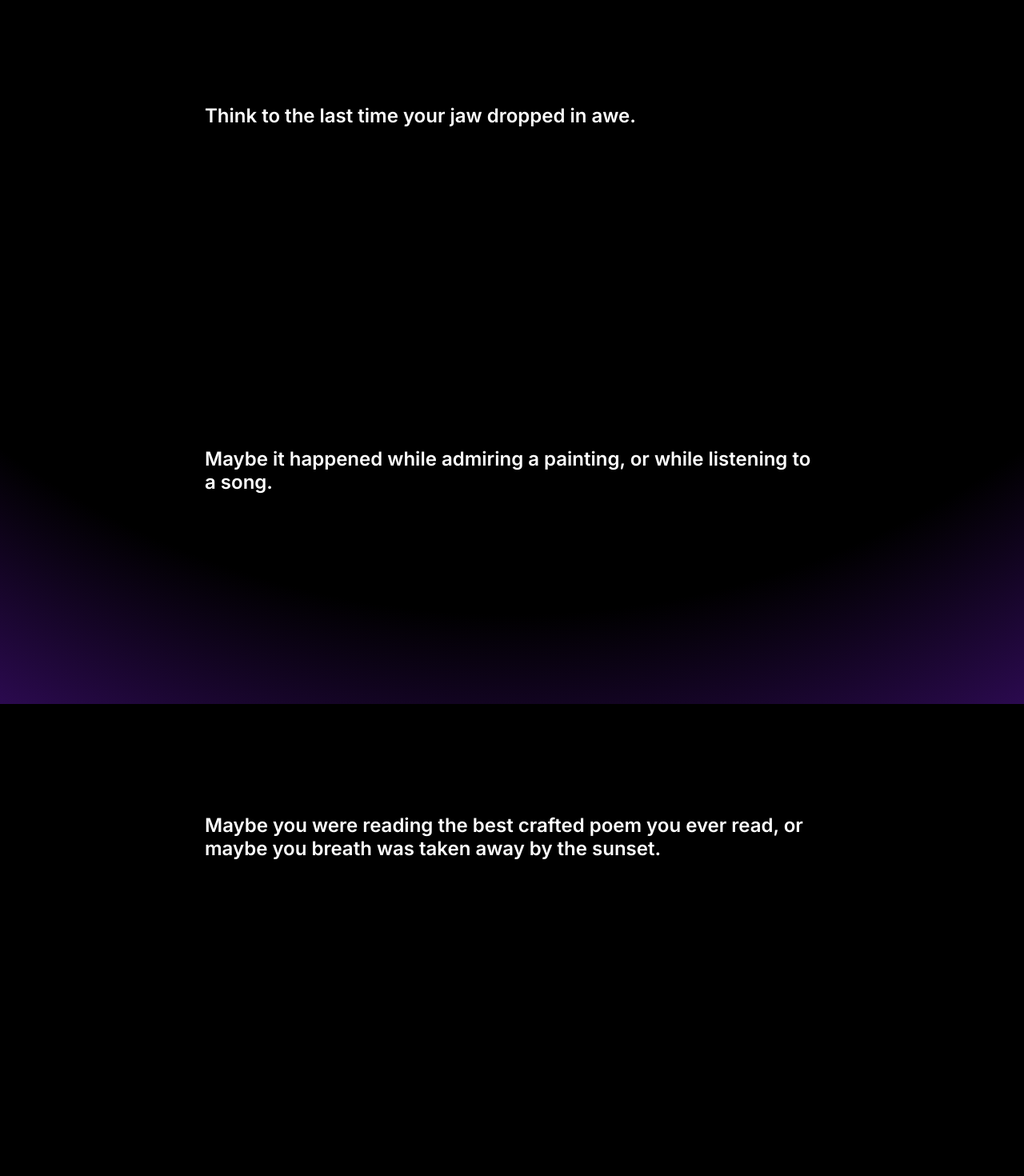
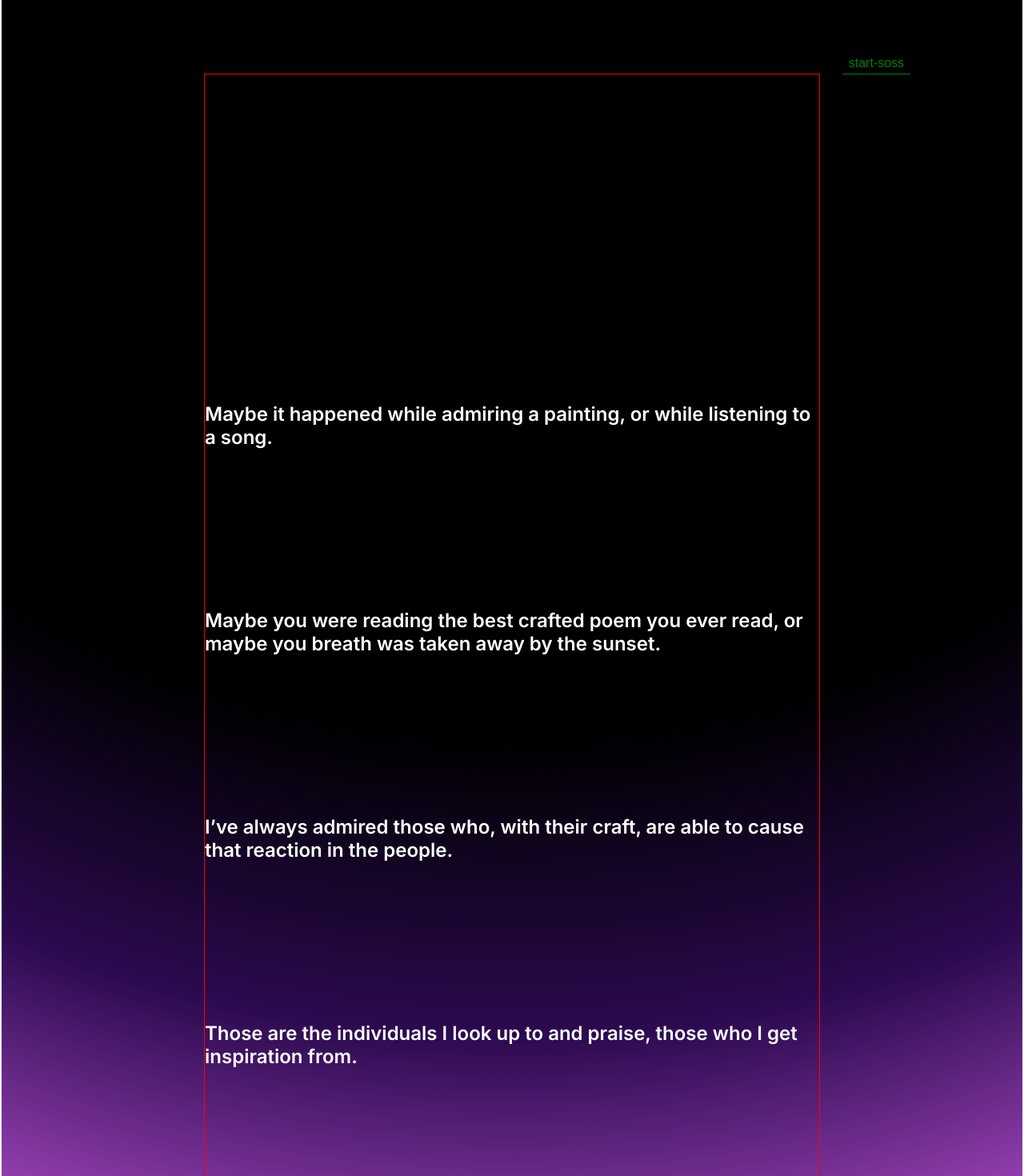
Before and after one commit to EmanueleBB/portfolio, a Next.js app: page / in a window 1280 px wide. Shown: the part 1120-2590 px from the top of the page at 80% size. Built offline with nearby package versions, Linux system fonts and the light colour scheme.

Commit message:
started implementing the scrolltrigger

```diff
--- a/app/components/firstText/FirstText.tsx
+++ b/app/components/firstText/FirstText.tsx
@@ -1,28 +1,71 @@
+'use client'
+
+
 import styles from './firstText.module.css'
+import { ScrollTrigger } from 'gsap/all';
+import gsap from 'gsap'
+import { useLayoutEffect, useRef } from 'react';
 
 
 const FirstText = () => {
+
+   const paragraphRef = useRef<HTMLParagraphElement>(null)
+   const firstSpan = useRef<HTMLSpanElement>(null);
+   const secondSpan = useRef<HTMLSpanElement>(null);
+   const thirdSpan = useRef<HTMLSpanElement>(null);
+   const fourthSpan = useRef<HTMLSpanElement>(null);
+   const fifthSpan = useRef<HTMLSpanElement>(null);
+   const sixthSpan = useRef<HTMLSpanElement>(null);
+
+   useLayoutEffect(()=>{
+
+      const tl = gsap.timeline();
+
+      gsap.registerPlugin(ScrollTrigger);
+      ScrollTrigger.create({
+         trigger:paragraphRef.current,
+         scrub:true,
+         markers:true,
+         start:'top 80%',
+         end:'bottom 50%',
+         toggleActions: "play pause resume reset",
+         animation:tl,
+         id:'soss'
+      })
+
+      tl.fromTo(firstSpan.current,{
+         opacity:0,
+      },{
+         opacity:1,
+      }).to(firstSpan.current,{
+         opacity:0,
+      })
+
+   },[])
+
+
+
    return (
       <div className={styles.blackToPinkDiv}>
-         <p className={styles.wonderText}>
-            <span>
-               Think to the last time your jaw dropped in awe.
+         <p className={styles.wonderText} ref={paragraphRef}>
+            <span ref={firstSpan}>
+               Think to the last time you thought <i>"Wow, that was wonderful"</i>
             </span>
-            <span>
+            <span ref={secondSpan}>
                Maybe it happened while admiring a painting, or while listening to a song.
             </span>
-            <span>
+            <span ref={thirdSpan}>
                Maybe you were reading the best crafted poem you ever read, or maybe you breath was taken away by the sunset.
             </span>
-            <span>
+            <span ref={fourthSpan}>
                I’ve always admired those who, with their craft, are able to cause that reaction in the people.
             </span>
-            <span>
-               I’ve always admired those who, with their craft, are able to cause that reaction in the people. Those are the individuals I look up to and praise, those who I get inspiration from.
+            <span ref={fifthSpan}>
+               Those are the individuals I look up to and praise, those who I get inspiration from.
             </span>
-
-               Whit the hope to be, one day,  one of them.
-
+            <span ref={sixthSpan}>
+               With the hope to be, one day,  one of them.
+            </span>
          </p>
       </div>
    )
--- a/app/components/firstText/firstText.module.css
+++ b/app/components/firstText/firstText.module.css
@@ -1,28 +1,33 @@
 .blackToPinkDiv{
-   background-image: radial-gradient(circle at center top, black 80%, #2B0A4F 100%, #AF4DC9 160%, #F9A2F0 220%);
-   height:150vh;
+   background-image: radial-gradient(circle at center top, black 50%, #2B0A4F 65%, #AF4DC9 80%, #F9A2F0 95%);
+   height:300vh;
    width:100vw;
    position:relative;
    left:0;
    display:flex;
    flex-direction: column;
    align-items: center;
+   border:2px solid white;
+   box-sizing: border-box;
 }
 
 .wonderText{
-   position:sticky;
+
    top:20vh;
+   height:100%;
    font-size:24px;
    font-weight: 600;
    letter-spacing: -4%;
    width:60vw;
-   height:auto;
-   overflow: show;
-   display: flex;
-   flex-direction: column;
+   border:1px solid red;
 }
 
 .wonderText span{
+   display:flex;
+   z-index:100;
+   top:10px;
+   transform:translateY(-50%);
+
    color:white;
    margin:200px 0px;
 }
--- a/app/components/hero/HeroSection.tsx
+++ b/app/components/hero/HeroSection.tsx
@@ -73,8 +73,6 @@ const HeroSection = () => {
 		toggleIsVisible();
 		//Handling of the stack section.I need this to make the stack component know when to appear
 		toggleStackIsOnScreen();
-
-
    }
 
 
--- a/app/components/stack/Stack.tsx
+++ b/app/components/stack/Stack.tsx
@@ -15,8 +15,17 @@ const Stack = () => {
    const { stackIsOnScreen, toggleStackIsOnScreen } = useStackStore();
    const { toggleIsVisible } = useNavbarStore();
    const horizontalWrapperRef = useRef<HTMLDivElement>(null);
-   const bodyYPosition = document?.body.getBoundingClientRect().y*(-1);
+   let bodyYPosition:number|undefined;
 
+
+   //This useEffect is needed. If not present, on the console will appear an error, because on the
+   //server side, the document object doesn't exist.
+
+   useEffect(()=>{
+      if(typeof document != 'undefined'){
+         bodyYPosition = document?.body.getBoundingClientRect().y*(-1);
+      }
+   },[])
 
    useEffect(() => {
 
@@ -32,11 +41,8 @@ const Stack = () => {
             xPercent: -100,
             duration: 1,
             ease: 'power2.inOut',
-
          })
-
       } else {
-
          gsap.to(horizontalWrapperRef.current, {
             onStart:()=>{document.body.style.overflowY='hidden'},
             boxShadow:'none',
```
